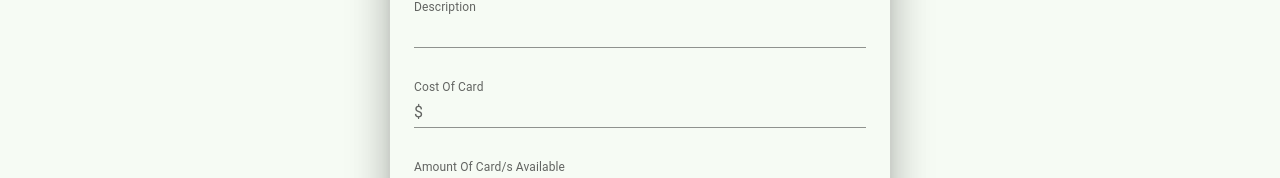
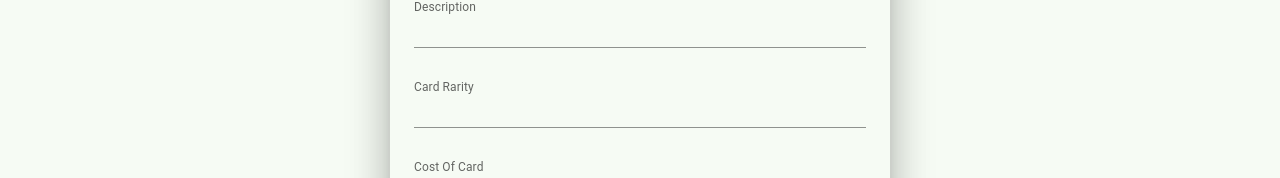
Before and after one commit to jcutsa/aztcg, a React (Create React App) app in the folder front-end/: page /admin-product-edit in a window 1280 px wide. Shown: the part 403-581 px from the top of the page. Built offline with nearby package versions, Linux system fonts and the light colour scheme; no server answers.

Commit message:
functions for Creating A Product & Sign in -> main

```diff
--- a/front-end/src/pages/AdminProductEdit.js
+++ b/front-end/src/pages/AdminProductEdit.js
@@ -11,6 +11,7 @@ import Input from '@mui/material/Input';
 import InputLabel from '@mui/material/InputLabel';
 import InputAdornment from '@mui/material/InputAdornment';
 import axios from "axios";
+import {useNavigate} from 'react-router-dom';
 
 
 const cardtypes = [
@@ -39,9 +40,11 @@ export default function AdminProducts() {
   const queryParameters = new URLSearchParams(window.location.search);
   const id_get = Number(queryParameters.get('id'));
   console.log("ID:", id_get);
+  const navigate = useNavigate();
 
   const [product, setProduct] = useState({});
   const [cardTypeId, setcardtypeid] = useState();
+  const [cardTypeName, setcardtypename] = useState();
 
 
   const [upid, setid] = useState("");
@@ -52,12 +55,17 @@ export default function AdminProducts() {
   const [uprarity, setrarity] = useState("");
   const [upimage, setimage] = useState("");
 
+  const navigateHome = () => {
+    navigate('../admin-products');
+  };
+
+
   useEffect(() => {
     if (id_get) {
       fetch(`http://localhost:8080/api/product/${id_get}`)
         .then((response) => response.json())
         .then((product) => setProduct(product))
-    }
+
     setid(product.id);
     setname(product.name);
     setdescription(product.description);
@@ -69,6 +77,7 @@ export default function AdminProducts() {
     console.log(String(cardTypeId));
     ///////REALLY
     setimage(product.image_url);
+    }
     }, upid);
 
   function updateProductDetails(upname,updescription,upprice,upquantity_on_hand,upimage,uprarity) {
@@ -98,13 +107,13 @@ export default function AdminProducts() {
     function handleCreateProduct(upname,updescription,upprice,upquantity_on_hand,upimage){
       console.log("CREATE: ",upname,updescription,upprice, upquantity_on_hand,upimage);
       const product = {
-        name : "Blastoise",
-        description : "Blue, Cannon",
+        name : upname,
+        description : updescription,
         card_type : 1,
-        quantity_on_hand : 5,
-        price : "5.00",
+        quantity_on_hand : upquantity_on_hand,
+        price : upprice,
         rarity : "Common",
-        image_url : "https://i0.wp.com/pkmncards.com/wp-content/uploads/blastoise-base-set-bs-2.jpg?fit=600%2C825&ssl=1",
+        image_url : upimage,
         /*
         name : "Blastoise",
         description : "Blue, Cannon",
@@ -281,6 +290,15 @@ export default function AdminProducts() {
         value={updescription}
         onChange={(e) => setdescription(e.target.value)}
       />
+      <TextField
+            InputLabelProps={{ shrink: true }}
+            id="standard-required"
+            variant="standard"
+            color="success"
+            label= "Card Rarity"
+            value={uprarity}
+            onChange={(e) => {setrarity(e.target.value)}}
+        />
       <FormControl fullWidth sx={{ m: 1 }} variant="standard" color="success">
         <InputLabel htmlFor="standard-adornment-amount">Cost Of Card</InputLabel>
         <Input
@@ -320,6 +338,7 @@ export default function AdminProducts() {
                 upquantity_on_hand,
                 upimage
               );
+              navigateHome();
             }}
           >
             Create
--- a/front-end/src/pages/SignIn.js
+++ b/front-end/src/pages/SignIn.js
@@ -11,11 +11,21 @@ import Typography from "@mui/material/Typography";
 import Container from "@mui/material/Container";
 import { createTheme, ThemeProvider } from "@mui/material/styles";
 import SignUp from "./SignUp";
+///TO RELOCATE TO MAIN PAGE
+import {useNavigate} from 'react-router-dom';
 
 const theme = createTheme();
 
 export default function SignIn({ user, setUser, loggedIn, setLoggedIn }) {
   const [submitted, setSubmitted] = React.useState(false);
+  ///TO RELOCATE TO MAIN PAGE
+  const navigate = useNavigate();
+
+  const navigateHome = () => {
+    navigate('../');
+  };
+  //////////////////////////
+
   // const [loggedIn, setLoggedIn] = React.useState(false);
   const handleSubmit = (event) => {
     event.preventDefault();
@@ -61,6 +71,9 @@ export default function SignIn({ user, setUser, loggedIn, setLoggedIn }) {
           }
           setLoggedIn(true); // Set loggedIn state here
           setSubmitted(false);
+          ///TO RELOCATE TO MAIN PAGE
+          navigateHome();
+          ///////////////////////////
           // console.log(user);
         } else {
           // the submitted email and/or password are invalid
```
